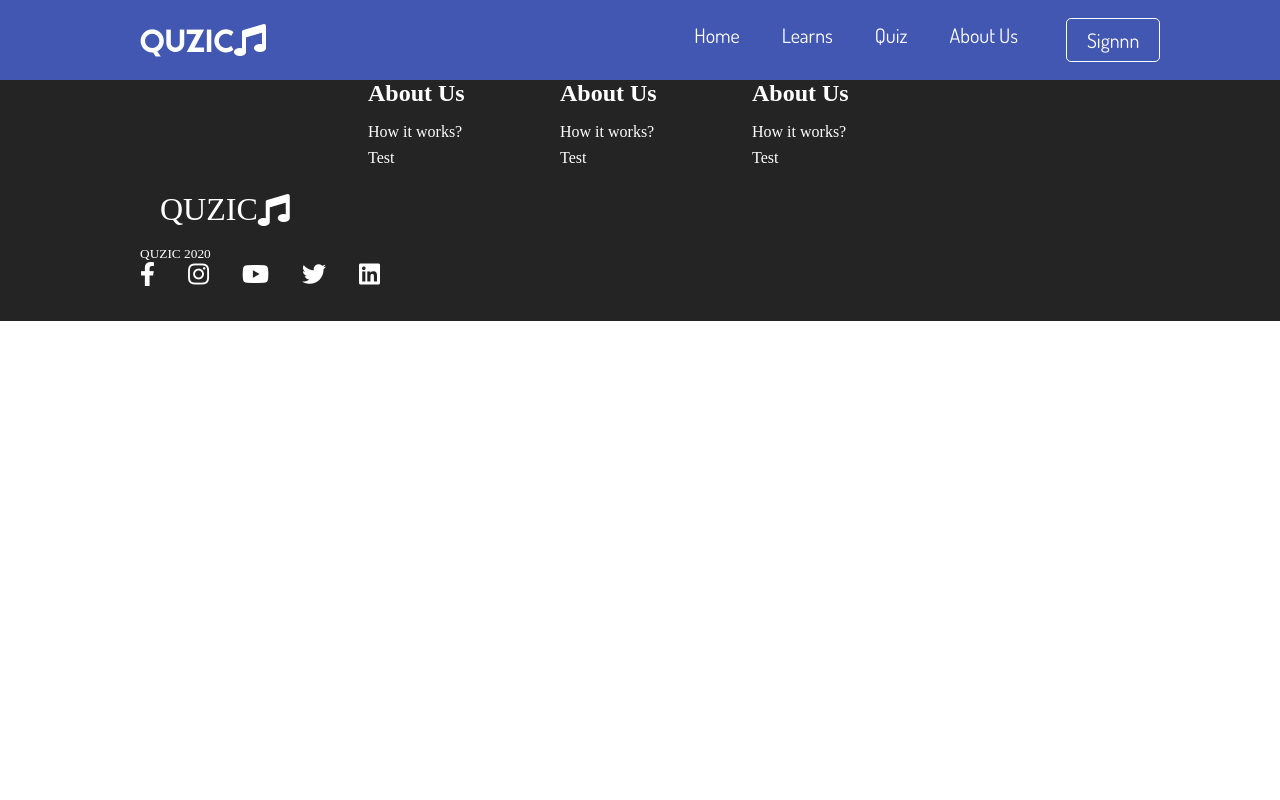
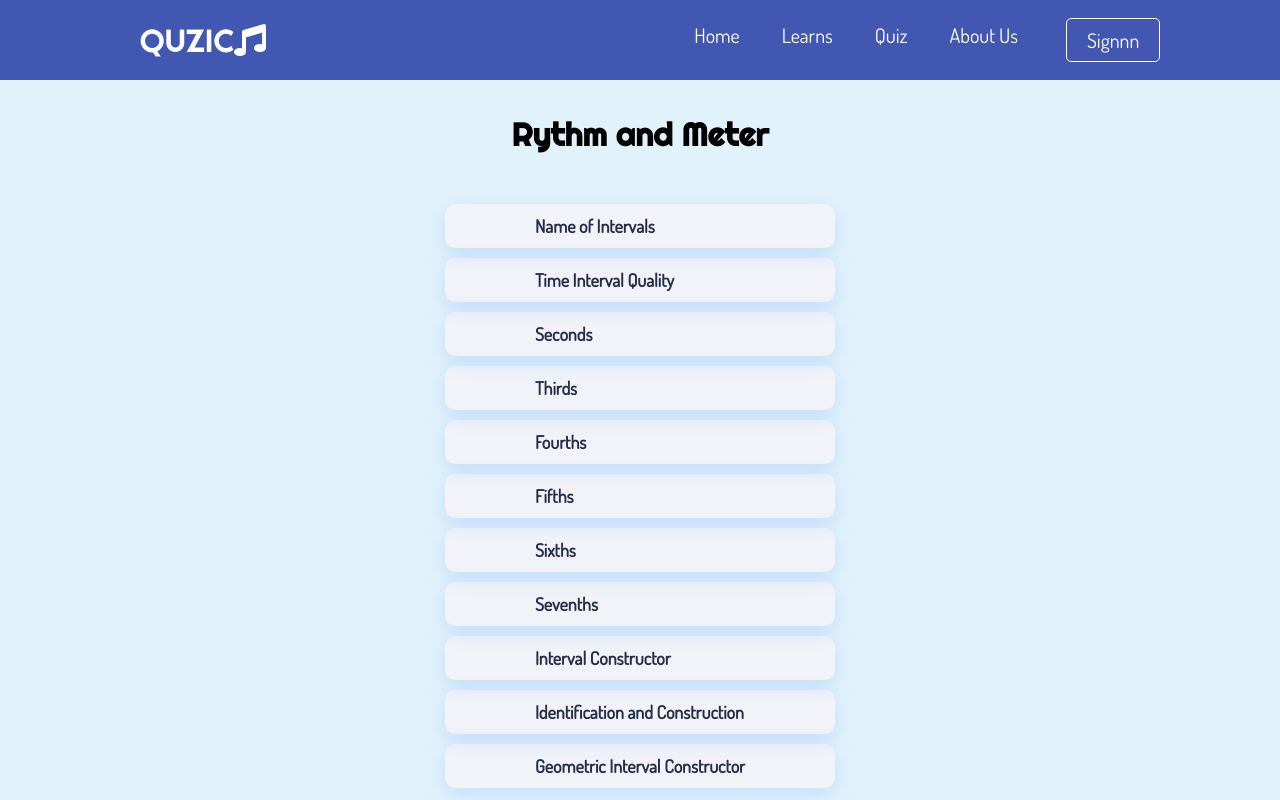
Before and after one commit to JommieJom/Quzic, a React (Create React App) app in the folder react-quzic/: page /rythm-menu in a window 1280 px wide. Shown: the top 800 px of the page. Built offline with nearby package versions, Linux system fonts and the light colour scheme.

Commit message:
add rythm menu

```diff
--- a/react-quzic/src/App.js
+++ b/react-quzic/src/App.js
@@ -10,6 +10,7 @@ import SignUp from './components/pages/SignUp';
 import Footer from './components/Footer';
 import QuizOn from './components/pages/QuizOn';
 import ReadingMusicMenu from './components/pages/ReadingMusicMenu';
+import RythmMusicMenu from './components/pages/RythmMusicMenu';
 
 function App() {
   return (
@@ -24,6 +25,7 @@ function App() {
           <Route path='/sign-up' component={SignUp} />
           <Route path='/quiz-on' component={QuizOn} />
           <Route path='/reading-menu' component={ReadingMusicMenu} />
+          <Route path='/rythm-menu' component={RythmMusicMenu} />
         </switch>
         <Footer />
       </Router>
--- a/react-quzic/src/components/LearnMenu.js
+++ b/react-quzic/src/components/LearnMenu.js
@@ -19,7 +19,7 @@ function LearnMenu() {
                             src="images/intervals.png"
                             text="Lorem ipsum dolor sit amet, consectetur adipiscing elit."
                             label='Rythm and meter'
-                            path='/'
+                            path='/rythm-menu'
                         />
 
                     </ul>
--- /dev/null
+++ b/react-quzic/src/components/ListRythmMenu.js
@@ -0,0 +1,95 @@
+import React from 'react';
+import ListItem from './ListItem';
+import './ListLearnMenu.css';
+
+
+function ListRythmMenu() {
+    return (
+        <div className="list_learn">
+            <h1>Rythm and Meter</h1>
+            <div className="list_learn_container">
+                <div className="list_learn_wrapper">
+                    <ul className="list_learn_items">
+                        <ListItem
+                            src=""
+                            text="Name of Intervals"
+                            path='/'
+                        />
+                    </ul>
+                    <ul className="list_learn_items">
+                        <ListItem
+                            src=""
+                            text="Time Interval Quality"
+                            path='/'
+                        />
+                    </ul>
+                    <ul className="list_learn_items">
+                        <ListItem
+                            src=""
+                            text="Seconds"
+                            path='/'
+                        />
+                    </ul>
+                    <ul className="list_learn_items">
+                        <ListItem
+                            src=""
+                            text="Thirds"
+                            path='/'
+                        />
+                    </ul>
+                    <ul className="list_learn_items">
+                        <ListItem
+                            src=""
+                            text="Fourths"
+                            path='/'
+                        />
+                    </ul>
+                    <ul className="list_learn_items">
+                        <ListItem
+                            src=""
+                            text="Fifths"
+                            path='/'
+                        />
+                    </ul>
+                    <ul className="list_learn_items">
+                        <ListItem
+                            src=""
+                            text="Sixths"
+                            path='/'
+                        />
+                    </ul>
+                    <ul className="list_learn_items">
+                        <ListItem
+                            src=""
+                            text="Sevenths"
+                            path='/'
+                        />
+                    </ul>
+                    <ul className="list_learn_items">
+                        <ListItem
+                            src=""
+                            text="Interval Constructor"
+                            path='/'
+                        />
+                    </ul>
+                    <ul className="list_learn_items">
+                        <ListItem
+                            src=""
+                            text="Identification and Construction"
+                            path='/'
+                        />
+                    </ul>
+                    <ul className="list_learn_items">
+                        <ListItem
+                            src=""
+                            text="Geometric Interval Constructor"
+                            path='/'
+                        />
+                    </ul>
+                </div>
+            </div>
+        </div>
+    )
+}
+
+export default ListRythmMenu;
--- /dev/null
+++ b/react-quzic/src/components/pages/RythmMusicMenu.js
@@ -0,0 +1,13 @@
+import React from 'react'
+import '../../App.css'
+import ListReadingMusic from '../ListRythmMenu';
+
+function RythmMusicMenu() {
+    return (
+        <>
+            <ListReadingMusic />
+        </>
+    )
+}
+
+export default RythmMusicMenu;
```
